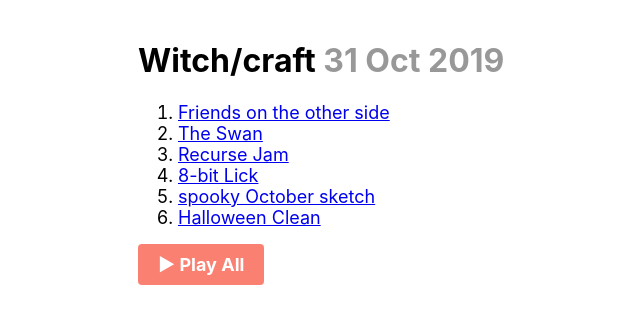
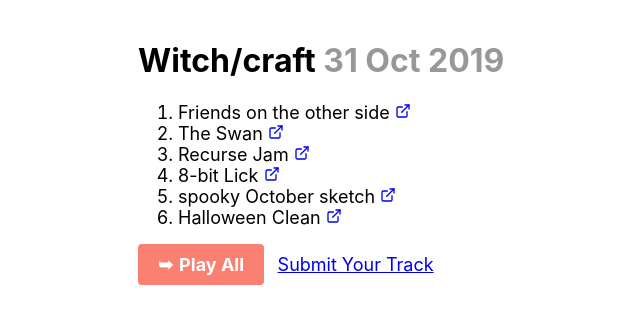
Before and after one commit to kofigumbs/mixtape, a Jekyll site: the page built from _mixtapes/2019-10-31.html, in a window 1280 px wide. Shown: the top 324 px of the page, without its empty margins (142-782 px from the left). Built offline with Jekyll 4.4.1, drawn with Linux system fonts in a browser that asks for light colours.

Commit message:
Make UI a bit more logical and streamlined

```diff
--- a/_includes/head.html
+++ b/_includes/head.html
@@ -7,9 +7,24 @@
 html, body { margin: 0; padding: 0; }
 main { width: 100%; max-width: 720px; margin: 0 auto; padding: 20px; }
 time { opacity: 0.4 }
-button { background: salmon; color: white; font-weight: bold; border: none; border-radius: 4px; padding: 10px 20px; cursor: pointer; }
-button, li, p { font-size: 18px }
-iframe { display: block }
-iframe+iframe { margin-top: 20px }
+a, button, li, p { font-size: 18px }
+a svg { width: 16px; height: 16px }
+
+.play {
+  background: salmon;
+  color: white;
+  font-weight: bold;
+  border: none;
+  border-radius: 4px;
+  padding: 10px 20px;
+  cursor: pointer;
+}
+.play::before {
+  content: "➥";
+  margin-right: 6px;
+}
+.active {
+  font-weight: bold;
+}
 </style>
 {% seo %}
--- a/_layouts/mixtape.html
+++ b/_layouts/mixtape.html
@@ -8,10 +8,19 @@
     <h1>{% include title.html page=page %}</h1>
     <ol>
     {% for track in page.tracks %}
-    <li data-track="{{ track.link }}"><a href="{{ track.link }}">{{ track.title }}</a></li>
+    <li data-track="{{ track.link }}">
+      {{ track.title }}
+      <a href="{{ track.link }}" title="External link" target="_blank">
+        <svg xmlns="http://www.w3.org/2000/svg" viewBox="0 0 24 24" fill="none" stroke="currentColor" stroke-width="2" stroke-linecap="round" stroke-linejoin="round" class="feather feather-external-link"><path d="M18 13v6a2 2 0 0 1-2 2H5a2 2 0 0 1-2-2V8a2 2 0 0 1 2-2h6"></path><polyline points="15 3 21 3 21 9"></polyline><line x1="10" y1="14" x2="21" y2="3"></line></svg>
+      </a>
+    </li>
     {% endfor %}
     </ol>
-    <button data-play>▶ Play All</button>
+    <div>
+      <button data-play class="play">Play All</button>
+      &nbsp;
+      <a href="https://github.com/hkgumbs/mixtape/edit/master/{{ page.path }}" target="_blank">Submit Your Track</a>
+    </div>
   </main>
 
   <div data-container></div>
```
Also changed, not shown: other parts of _layouts/mixtape.html (+8 -3 lines).
